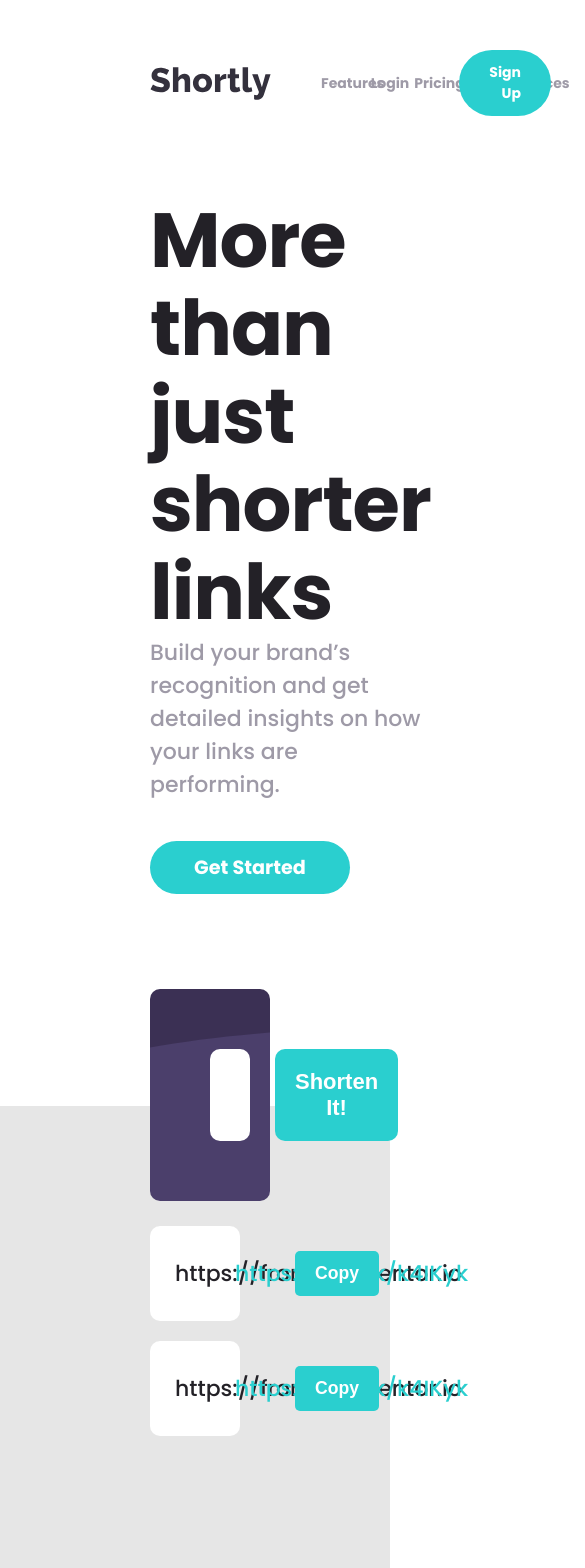
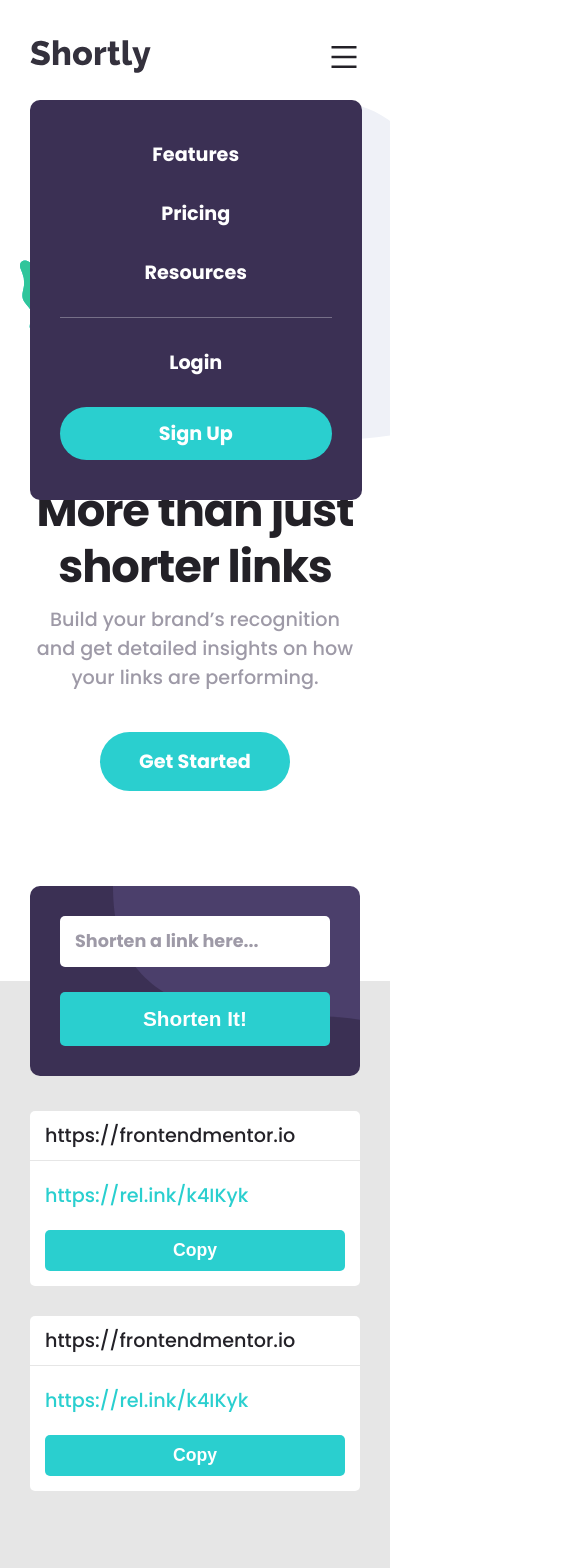
Before and after one commit to nascimentolds/url-shortening, a React (Vite) app: page / in a window 390 px wide. Shown: the top 1568 px of the page, 585 px wide, since content can reach past the window. Built offline with nearby package versions, Linux system fonts and the light colour scheme.

Commit message:
CSS Mobile Finished

```diff
--- a/src/App.css
+++ b/src/App.css
@@ -45,6 +45,12 @@
   padding: 50px 150px;
   gap: 50px;
   font-weight: 700;
+}
+
+.navbar--mobile {
+  width: 100%;
+  display: flex;
+  align-items: center;
 }
 
 .navbar--nav {
@@ -145,7 +151,7 @@
   gap: 30px;
   margin-block: 50px;
   width: 100%;
-  height: 400px;
+  height: 500px;
 }
 
 .advanced--cards::before {
@@ -231,7 +237,7 @@
 .shorten--input {
   width: 100%;
   border: none;
-  border-radius: 10px;
+  border-radius: 5px;
   padding: 20px;
   font-size: 1.375rem;
   font-weight: 700;
@@ -240,6 +246,7 @@
 
 .shorten--input::placeholder {
   color: var(--neutral-grayish-violet);
+  font-family: "Poppins", sans-serif;
 }
 
 .shorten--buttom {
@@ -248,7 +255,7 @@
   justify-content: center;
   background-color: var(--primary-cyan);
   padding: 20px;
-  border-radius: 10px;
+  border-radius: 5px;
   color: var(--primary-white);
   border: none;
   width: 220px;
@@ -314,6 +321,7 @@
   font-size: 2.5rem;
   letter-spacing: -1px;
   color: var(--primary-white);
+  text-align: center;
 }
 
 .footer {
@@ -358,3 +366,228 @@
   gap: 15px;
   font-size: 1.8rem;
 }
+
+@media only screen and (max-width: 1128px) {
+  .footer {
+    flex-direction: column;
+    justify-content: center;
+    align-items: center;
+    text-align: center;
+  }
+
+  .footer--logo {
+    margin-right: 0px;
+  }
+}
+
+@media only screen and (max-width: 975px) {
+  .navbar {
+    padding: 40px 30px;
+    position: relative;
+    justify-content: space-between;
+  }
+
+  .navbar--menu-icon {
+    font-size: 2rem;
+    color: var(--neutral-very-dark-violet);
+  }
+
+  .navbar--mobile {
+    flex-direction: column;
+    position: absolute;
+    background-color: var(--primary-violet);
+    top: 100px;
+    border-radius: 10px;
+    padding: 40px 30px;
+    font-size: 1.2rem;
+    width: 85%;
+  }
+
+  .navbar--nav {
+    flex-direction: column;
+    border-bottom: 0.1em solid rgba(266, 266, 266, 0.3);
+    padding-bottom: 30px;
+  }
+
+  .navbar--login {
+    margin-top: 30px;
+    gap: 30px;
+    text-align: center;
+    flex-direction: column;
+  }
+
+  .navbar--nav a,
+  .navbar--login a:first-of-type {
+    color: var(--primary-white);
+  }
+
+  .button-rounded-full {
+    width: 100%;
+  }
+
+  .hero {
+    flex-direction: column-reverse;
+    align-items: end;
+    margin-top: -50px;
+  }
+
+  .hero--image {
+    background-size: 140%;
+    background-position: left center;
+    width: 95vw;
+    height: 420px;
+  }
+
+  .hero--section {
+    align-items: center;
+    text-align: center;
+    padding-inline: 30px;
+  }
+
+  .hero--title {
+    font-size: 2.8rem;
+    line-height: 3.5rem;
+  }
+
+  .hero--description {
+    margin-top: 10px;
+    font-size: 1.2rem;
+  }
+
+  .hero--button {
+    width: 190px;
+    font-size: 1.2rem;
+    margin-top: 40px;
+    font-weight: 700;
+    padding-block: 15px;
+  }
+
+  .advanced {
+    padding-inline: 30px;
+    padding-bottom: 40px;
+  }
+
+  .advanced--title {
+    font-size: 1.9rem;
+    line-height: 3rem;
+    margin-top: 100px;
+  }
+
+  .advanced--description {
+    font-size: 18px;
+    max-width: 100%;
+    margin-top: 20px;
+  }
+
+  .advanced--cards {
+    flex-direction: column;
+    gap: 50px;
+    margin-block: 60px;
+    height: 100%;
+  }
+
+  .advanced--cards::before {
+    width: 10px;
+    height: 80%;
+  }
+
+  .advanced--card {
+    display: flex;
+    flex-direction: column;
+  }
+
+  .advanced--card-image {
+    margin-left: 125px;
+    width: 100px;
+    height: 100px;
+  }
+
+  .advanced--card-content {
+    margin-top: 40px;
+    padding: 100px 30px 50px 30px;
+    text-align: center;
+  }
+
+  .advanced--card-title {
+    font-size: 1.5rem;
+  }
+
+  .advanced--card-desc {
+    margin-top: 20px;
+    font-size: 1.05rem;
+  }
+
+  .shorten {
+    background-image: url("./assets/images/bg-shorten-mobile.svg");
+    background-size: 75%;
+    background-position: right top;
+    background-repeat: no-repeat;
+    margin: 0 30px;
+    padding: 30px;
+    border-radius: 10px;
+  }
+
+  .shorten--form {
+    flex-direction: column;
+  }
+
+  .shorten--input {
+    padding: 15px;
+    font-size: 1.1rem;
+    font-weight: 700;
+  }
+
+  .shorten--input::placeholder {
+    font-size: 1.1rem;
+  }
+
+
+  .shorten--buttom {
+    padding: 15px;
+    width: 100%;
+    font-size: 1.3rem;
+  }
+
+  .shorten-link {
+    gap: 30px;
+    margin-top: 130px;
+  }
+
+  .shorten-link--box {
+    font-size: 1.2rem;
+    flex-direction: column;
+    align-items: start;
+    padding: 0;
+    border-radius: 5px;
+  }
+
+  .shorten-link--real {
+    border-bottom: 1px solid var(--neutral-gray);
+    padding: 10px 15px;
+  }
+
+  .shorten-link--shorted {
+    text-align: left;
+    padding: 0 15px;
+  }
+
+  .shorten-link--box-buttom {
+    width: 100%;
+    padding: 0 15px 15px 15px;
+  }
+
+  .shorten-link--button {
+    padding: 10px;
+    font-size: 1.1rem;
+  }
+
+  .boost {
+    padding: 120px 40px;
+    background-image: url("./assets/images/bg-boost-mobile.svg");
+  }
+
+  .boost--title {
+    font-size: 1.8rem;
+    line-height: 0;
+  }
+}
--- a/src/components/AdvancedCard.jsx
+++ b/src/components/AdvancedCard.jsx
@@ -1,5 +1,4 @@
 export default function AdvancedCard({ img, title, description, classPosition }) {
-  console.log(classPosition);
   return (
     <div className={`advanced--card ${classPosition}`}>
       <div className="advanced--card-image">
--- a/src/components/Navbar.jsx
+++ b/src/components/Navbar.jsx
@@ -1,19 +1,31 @@
-import logo from "../assets/images/logo.svg"
+import logo from "../assets/images/logo.svg";
+import { AiOutlineMenu } from "react-icons/ai";
 
 export default function Navbar() {
   return (
     <nav className="navbar">
       <img src={logo} alt="Shortly Logo" />
-      <ul className="navbar--nav">
-        <li><a href="#">Features</a></li>
-        <li><a href="#">Pricing</a></li>
-        <li><a href="#">Resources</a></li>
-      </ul>
+      <div className="navbar--mobile">
+        <ul className="navbar--nav">
+          <li>
+            <a href="#">Features</a>
+          </li>
+          <li>
+            <a href="#">Pricing</a>
+          </li>
+          <li>
+            <a href="#">Resources</a>
+          </li>
+        </ul>
 
-      <div className="navbar--login">
-        <a href="#">Login</a>
-        <a className="button-rounded-full" href="#">Sign Up</a>
+        <div className="navbar--login">
+          <a href="#">Login</a>
+          <a className="button-rounded-full" href="#">
+            Sign Up
+          </a>
+        </div>
       </div>
+      <AiOutlineMenu className="navbar--menu-icon" />
     </nav>
-  )
+  );
 }
--- a/src/components/ShortenLink.jsx
+++ b/src/components/ShortenLink.jsx
@@ -4,13 +4,13 @@ export default function ShortenLink() {
       <div className="shorten-link--box">
         <div className="shorten-link--real">https://frontendmentor.io</div>
         <div className="shorten-link--shorted">https://rel.ink/k4IKyk</div>
-        <button className="shorten-link--button shorten--buttom">Copy</button>
+        <div className="shorten-link--box-buttom"><button className="shorten-link--button shorten--buttom">Copy</button></div>
       </div>
 
       <div className="shorten-link--box">
         <div className="shorten-link--real">https://frontendmentor.io</div>
         <div className="shorten-link--shorted">https://rel.ink/k4IKyk</div>
-        <button className="shorten-link--button shorten--buttom">Copy</button>
+        <div className="shorten-link--box-buttom"><button className="shorten-link--button shorten--buttom">Copy</button></div>
       </div>
     </div>
   );
```
